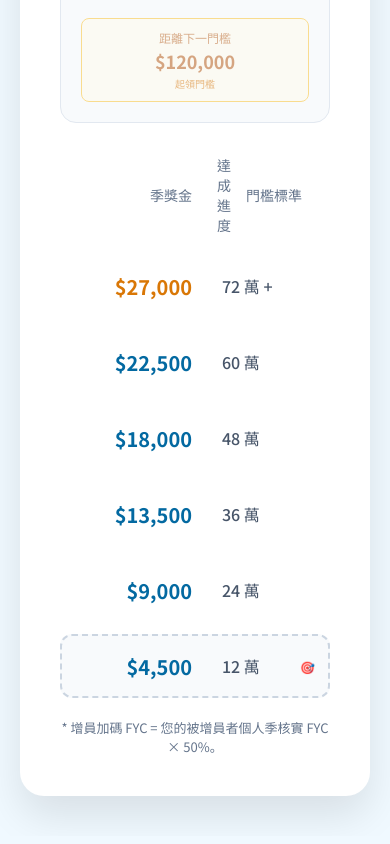
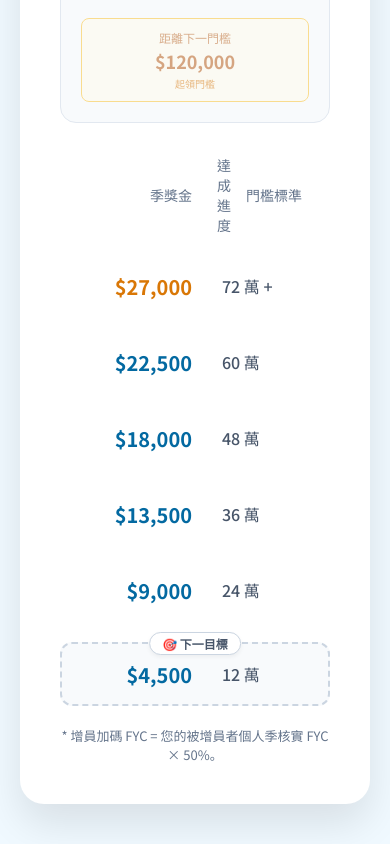
Before and after one commit to baobao316/super-man, a plain HTML site: page index.html in a window 390 px wide. Shown: the part 707-1551 px from the top of the page. Drawn offline with Linux system fonts and the light colour scheme.

Commit message:
Update index.html

```diff
--- a/index.html
+++ b/index.html
@@ -50,10 +50,11 @@
             background: var(--card-bg);
             border-radius: 24px;
             box-shadow: 0 20px 40px rgba(0, 0, 0, 0.1);
-            padding: 40px; /* Reduced padding slightly for mobile */
+            padding: 40px;
             position: relative;
-            overflow: hidden;
-            min-height: 800px; /* Ensure consistent height */
+            /* Changed to visible to prevent clipping of badges */
+            overflow: visible;
+            min-height: 800px;
         }
 
         /* Decorative Header Bar */
@@ -64,6 +65,8 @@
             height: 8px;
             background: linear-gradient(90deg, var(--primary-dark), var(--primary-light));
             transition: background 0.5s ease;
+            /* Added border-radius since parent overflow is visible */
+            border-radius: 24px 24px 0 0;
         }
 
         header {
@@ -271,20 +274,28 @@
             z-index: 10;
         }
 
+        /* UPDATED: Next Goal Highlight - Centered Badge */
         .bar-row.next-goal {
             border: 2px dashed #cbd5e1;
             background-color: #f8fafc;
+            margin-top: 8px; /* Give space for the badge */
         }
         .bar-row.next-goal::after {
             content: '🎯 下一目標';
             position: absolute;
-            right: -80px;
-            background: #cbd5e1;
+            top: -12px;
+            left: 50%;
+            transform: translateX(-50%);
+            background: #fff;
+            border: 1px solid #cbd5e1;
             color: #475569;
-            padding: 2px 8px;
-            border-radius: 4px;
+            padding: 2px 12px;
+            border-radius: 12px;
             font-size: 12px;
             font-weight: bold;
+            white-space: nowrap;
+            box-shadow: 0 2px 4px rgba(0,0,0,0.05);
+            right: auto; /* Reset previous right positioning */
         }
 
         .bonus-label {
@@ -507,6 +518,17 @@
             box-shadow: 0 10px 25px rgba(0,0,0,0.15);
         }
 
+        .final-annual-bonus {
+            background: #ecfdf5;
+            border: 1px solid #10b981;
+            padding: 15px;
+            border-radius: 12px;
+            margin-top: 25px;
+            display: flex;
+            justify-content: space-between;
+            align-items: center;
+        }
+
         .footer-note {
             margin-top: 20px;
             text-align: center;
@@ -519,7 +541,8 @@
             .total-display, .gap-display { margin-top: 10px; }
             .quarters-grid { grid-template-columns: 1fr 1fr; }
             .grand-total, .final-annual-bonus { flex-direction: column; align-items: flex-start; gap: 15px; }
-            .bar-row.next-goal::after { content: '🎯'; right: 5px; background: transparent; }
+            /* Mobile adjustment for centered badge */
+            .bar-row.next-goal::after { content: '🎯 下一目標'; right: auto; top: -12px; }
         }
 
     </style>
```
